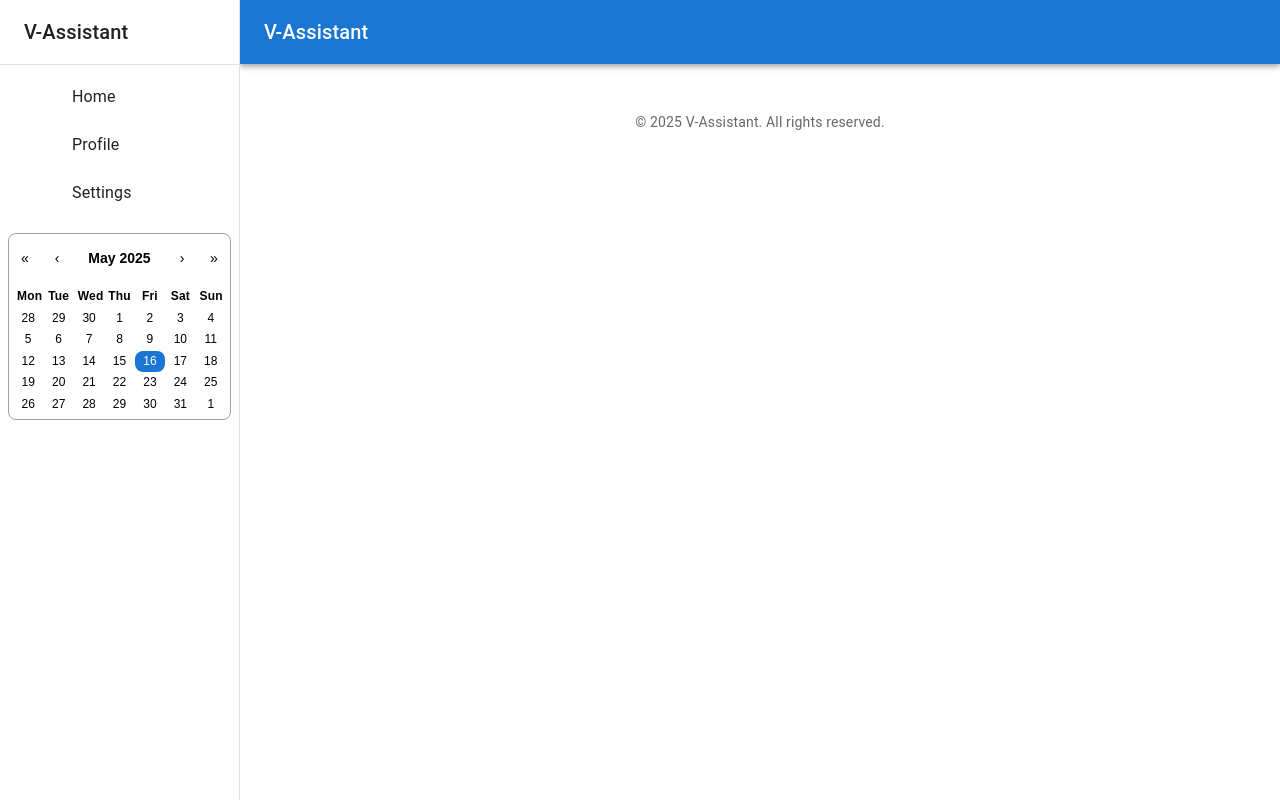
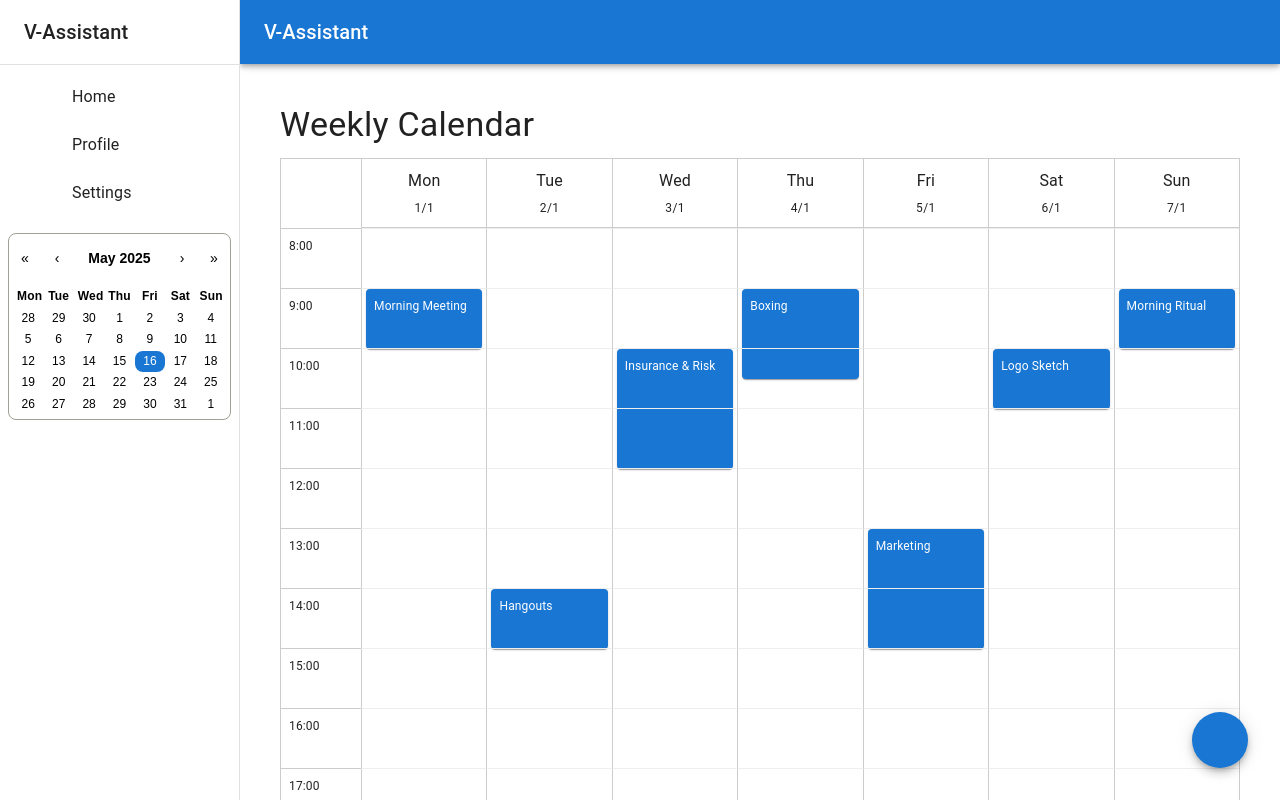
Before and after one commit to FanchonSora/V-Assistant, a React (Vite) app in the folder frontend/: page /calendar/1 in a window 1280 px wide. Shown: the top 800 px of the page. Built offline with nearby package versions, Linux system fonts and the light colour scheme; no server answers; some icons are missing.

Commit message:
Add (CalendarPage)

```diff
--- a/frontend/package.json
+++ b/frontend/package.json
@@ -14,6 +14,7 @@
     "@emotion/styled": "^11.14.0",
     "@mui/icons-material": "^7.1.0",
     "@mui/material": "^7.1.0",
+    "@types/react-calendar": "^3.9.0",
     "axios": "^1.9.0",
     "i18next": "^25.1.2",
     "i18next-browser-languagedetector": "^8.1.0",
--- a/frontend/src/App.tsx
+++ b/frontend/src/App.tsx
@@ -5,6 +5,7 @@ import Home from "./pages/Home";
 import Settings from "./pages/Settings";
 import { ThemeProvider } from "./context/ThemeContext";
 import { LanguageProvider } from "./context/LanguageContext";
+import CalendarDayPageWrapper from "./pages/CalendarDayPageWrapper";
 
 function App() {
   return (
@@ -16,6 +17,7 @@ function App() {
             <Routes>
               <Route path="/" element={<Home />} />
               <Route path="/settings" element={<Settings />} />
+              <Route path="/calendar/:date" element={<CalendarDayPageWrapper  />} />
             </Routes>
           </Layout>
         </Router>
--- a/frontend/src/components/Layout.tsx
+++ b/frontend/src/components/Layout.tsx
@@ -23,6 +23,8 @@ import SettingsIcon from "@mui/icons-material/Settings";
 import { useNavigate } from "react-router-dom";
 import Calendar from "react-calendar"; // Import react-calendar
 import "react-calendar/dist/Calendar.css"; // Import default styles
+
+type Value = Date | null | [Date | null, Date | null];
 
 // Add custom styles for the calendar
 const calendarStyles = {
@@ -130,10 +132,20 @@ const Layout = ({ children }: LayoutProps) => {
   const theme = useTheme();
   const isMobile = useMediaQuery(theme.breakpoints.down("sm"));
   const navigate = useNavigate();
-  const [date, setDate] = useState(new Date()); // State for calendar
+  const [date, setDate] = useState<Date | null>(new Date()); // State for calendar
 
   const handleDrawerToggle = () => {
     setMobileOpen(!mobileOpen);
+  };
+
+  const handleDateClick = (value: Value) => {
+    if (value instanceof Date) {
+      setDate(value);
+      const yyyy = value.getFullYear();
+      const mm = String(value.getMonth() + 1).padStart(2, "0");
+      const dd = String(value.getDate()).padStart(2, "0");
+      navigate(`/calendar/${yyyy}-${mm}-${dd}`);
+    }
   };
 
   const drawer = (
@@ -165,7 +177,7 @@ const Layout = ({ children }: LayoutProps) => {
       <Box sx={{ p: 1 }}>
         <Box sx={calendarStyles}>
           <Calendar
-            onChange={(value) => setDate(value as Date)}
+            onChange={handleDateClick}
             value={date}
             tileClassName={({ date, view }) =>
               view === "month" &&
--- /dev/null
+++ b/frontend/src/pages/CalendarDayPageWrapper.tsx
@@ -0,0 +1,7 @@
+import { useParams } from "react-router-dom";
+import CalendarDayPage from "./CalendarPage";
+
+export default function CalendarDayPageWrapper() {
+  const { date } = useParams();
+  return <CalendarDayPage key={date} />;
+}
--- /dev/null
+++ b/frontend/src/pages/CalendarPage.tsx
@@ -0,0 +1,137 @@
+import { Box, Typography, Fab, Paper } from "@mui/material";
+import AddIcon from "@mui/icons-material/Add";
+import { useMemo } from "react";
+import { useParams } from "react-router-dom";
+
+const hours = Array.from({ length: 12 }, (_, i) => 8 + i); // 8am - 8pm
+const days = ["Mon", "Tue", "Wed", "Thu", "Fri", "Sat", "Sun"];
+
+const dummyEvents = [
+  { day: "Mon", time: "09:00", duration: 1, title: "Morning Meeting" },
+  { day: "Tue", time: "14:00", duration: 1, title: "Hangouts" },
+  { day: "Wed", time: "10:00", duration: 2, title: "Insurance & Risk" },
+  { day: "Thu", time: "09:00", duration: 1.5, title: "Boxing" },
+  { day: "Fri", time: "13:00", duration: 2, title: "Marketing" },
+  { day: "Sat", time: "10:00", duration: 1, title: "Logo Sketch" },
+  { day: "Sun", time: "09:00", duration: 1, title: "Morning Ritual" },
+];
+
+export default function CalendarWeekView() {
+  const { date } = useParams();
+  console.log("Calendar ID:", date);
+
+  const inputDate = useMemo(() => {
+  const parsed = date ? new Date(date) : new Date();
+  return isNaN(parsed.getTime()) ? new Date() : parsed;
+  }, [date]);
+
+  const getMonday = (d: Date) => {
+    const copy = new Date(d);
+    const day = copy.getDay(); // 0 = Sunday, 1 = Monday, ..., 6 = Saturday
+    const diff = copy.getDate() - day + (day === 0 ? -6 : 1); // adjust to Monday
+    return new Date(copy.setDate(diff));
+  };
+
+  const startDate = useMemo(() => getMonday(inputDate), [inputDate]);
+
+  const eventsByDay = useMemo(() => {
+    const map: { [key: string]: typeof dummyEvents } = {};
+    days.forEach((d) => (map[d] = []));
+    dummyEvents.forEach((e) => map[e.day].push(e));
+    return map;
+  }, []);
+
+  return (
+    <Box sx={{ position: "relative", padding: 2 }}>
+      <Typography variant="h4" gutterBottom>
+        Weekly Calendar
+      </Typography>
+
+      {/* Calendar grid */}
+      <Box display="grid" gridTemplateColumns="80px repeat(7, 1fr)" border="1px solid #ccc">
+        {/* Header row */}
+        <Box />
+        {days.map((day, index) => {
+          const date = new Date(startDate);
+          date.setDate(startDate.getDate() + index);
+          const dayNumber = date.getDate();
+          const monthNumber = date.getMonth() + 1;
+
+          return (
+            <Box
+              key={day}
+              sx={{
+                textAlign: "center",
+                fontWeight: "bold",
+                py: 1,
+                borderLeft: "1px solid #ccc",
+                borderBottom: "1px solid #ccc",
+              }}
+            >
+              <Typography variant="subtitle1">{day}</Typography>
+              <Typography variant="caption">
+                {dayNumber}/{monthNumber}
+              </Typography>
+            </Box>
+          );
+        })}
+
+        {/* Time rows */}
+        {hours.map((hour) => (
+          <Box key={`row-${hour}`} display="contents">
+            {/* Time label */}
+            <Box sx={{ borderTop: "1px solid #ccc", p: 1, fontSize: 12 }}>{hour}:00</Box>
+            {/* Day columns */}
+            {days.map((day) => (
+              <Box
+                key={`${day}-${hour}`}
+                sx={{
+                  borderTop: "1px solid #eee",
+                  borderLeft: "1px solid #ccc",
+                  height: 60,
+                  position: "relative",
+                }}
+              >
+                {eventsByDay[day]
+                  .filter((e) => parseInt(e.time.split(":")[0]) === hour)
+                  .map((e, i) => (
+                    <Paper
+                      key={i}
+                      sx={{
+                        position: "absolute",
+                        top: 0,
+                        left: 4,
+                        right: 4,
+                        height: e.duration * 60,
+                        bgcolor: "#1976d2",
+                        color: "#fff",
+                        p: 1,
+                        fontSize: 12,
+                        overflow: "hidden",
+                      }}
+                    >
+                      {e.title}
+                    </Paper>
+                  ))}
+              </Box>
+            ))}
+          </Box>
+        ))}
+      </Box>
+
+      {/* Add button */}
+      <Fab
+        color="primary"
+        aria-label="add"
+        sx={{
+          position: "fixed",
+          bottom: 32,
+          right: 32,
+          zIndex: 10,
+        }}
+      >
+        <AddIcon />
+      </Fab>
+    </Box>
+  );
+}
```
Also changed, not shown: 1 other file (tests, documents, lock files or other folders).
